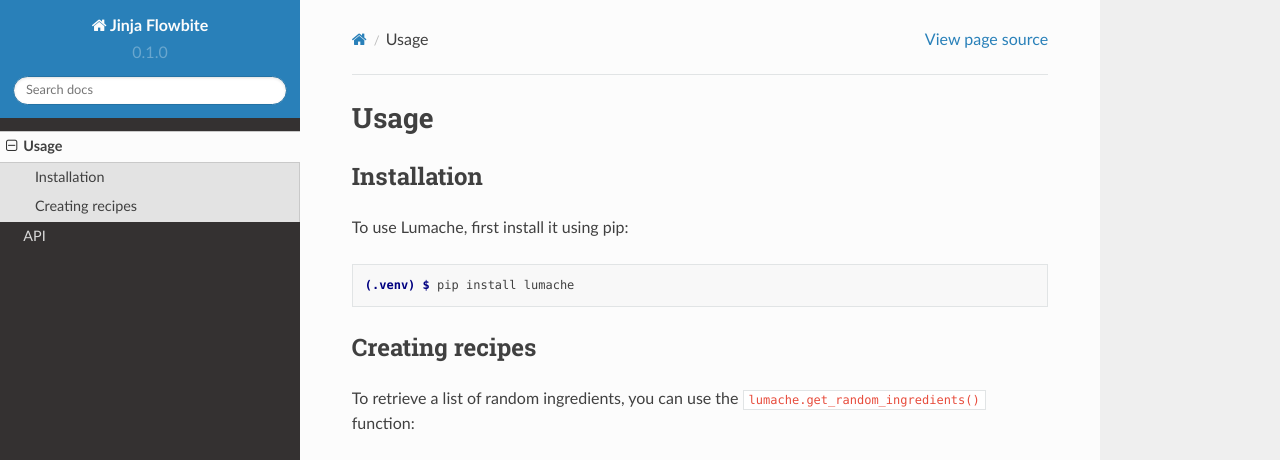
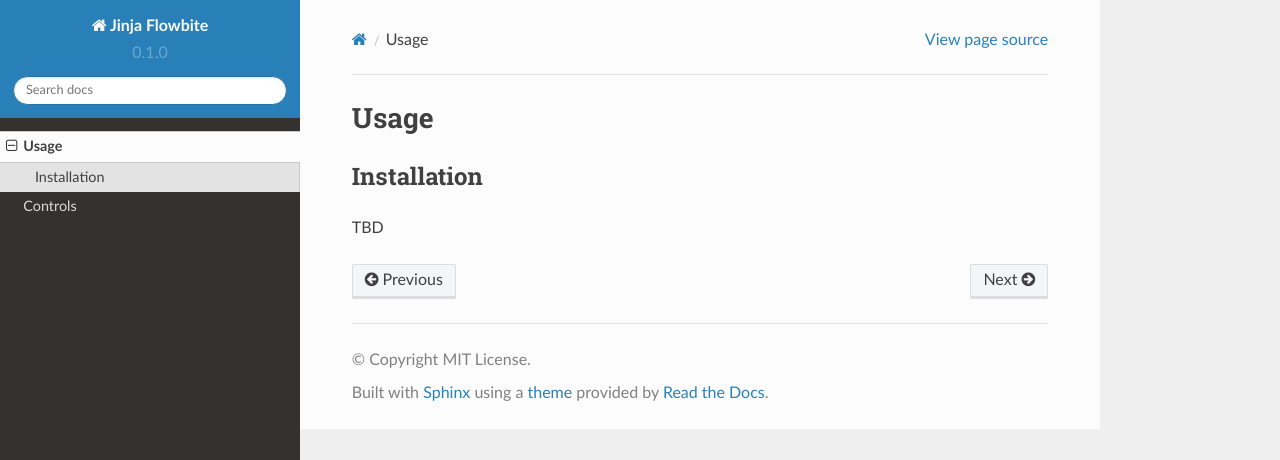
Before and after one commit to peakflames/jinja-flowbite, a Sphinx documentation site: the page built from docs/source/usage.rst, in a window 1280 px wide and 1095 px high. Shown: the top 460 px of the window. Built offline with Sphinx 7.4.7 and the Read the Docs theme 2.0.0, drawn with Linux system fonts in a browser that asks for light colours; some of the changed text lies outside the part shown; grey boxes are pictures that could not be loaded.

Commit message:
incremental update to the docs

```diff
--- a/docs/source/index.rst
+++ b/docs/source/index.rst
@@ -16,4 +17,4 @@ Contents
 .. toctree::
 
    usage
-   api
+   controls
--- a/docs/source/usage.rst
+++ b/docs/source/usage.rst
@@ -6,28 +6,4 @@ Usage
 Installation
 ------------
 
-To use Lumache, first install it using pip:
-
-.. code-block:: console
-
-   (.venv) $ pip install lumache
-
-Creating recipes
-----------------
-
-To retrieve a list of random ingredients,
-you can use the ``lumache.get_random_ingredients()`` function:
-
-.. autofunction:: lumache.get_random_ingredients
-
-The ``kind`` parameter should be either ``"meat"``, ``"fish"``,
-or ``"veggies"``. Otherwise, :py:func:`lumache.get_random_ingredients`
-will raise an exception.
-
-.. autoexception:: lumache.InvalidKindError
-
-For example:
-
->>> import lumache
->>> lumache.get_random_ingredients()
-['shells', 'gorgonzola', 'parsley']
+TBD
```
Also changed, not shown: other parts of docs/source/index.rst (+2 -1 lines), docs/source/api.rst (deleted, +0 -7 lines), docs/source/controls.rst (added, +261 -0 lines), requirements.txt (+12 -1 lines), .readthedocs.yaml.
